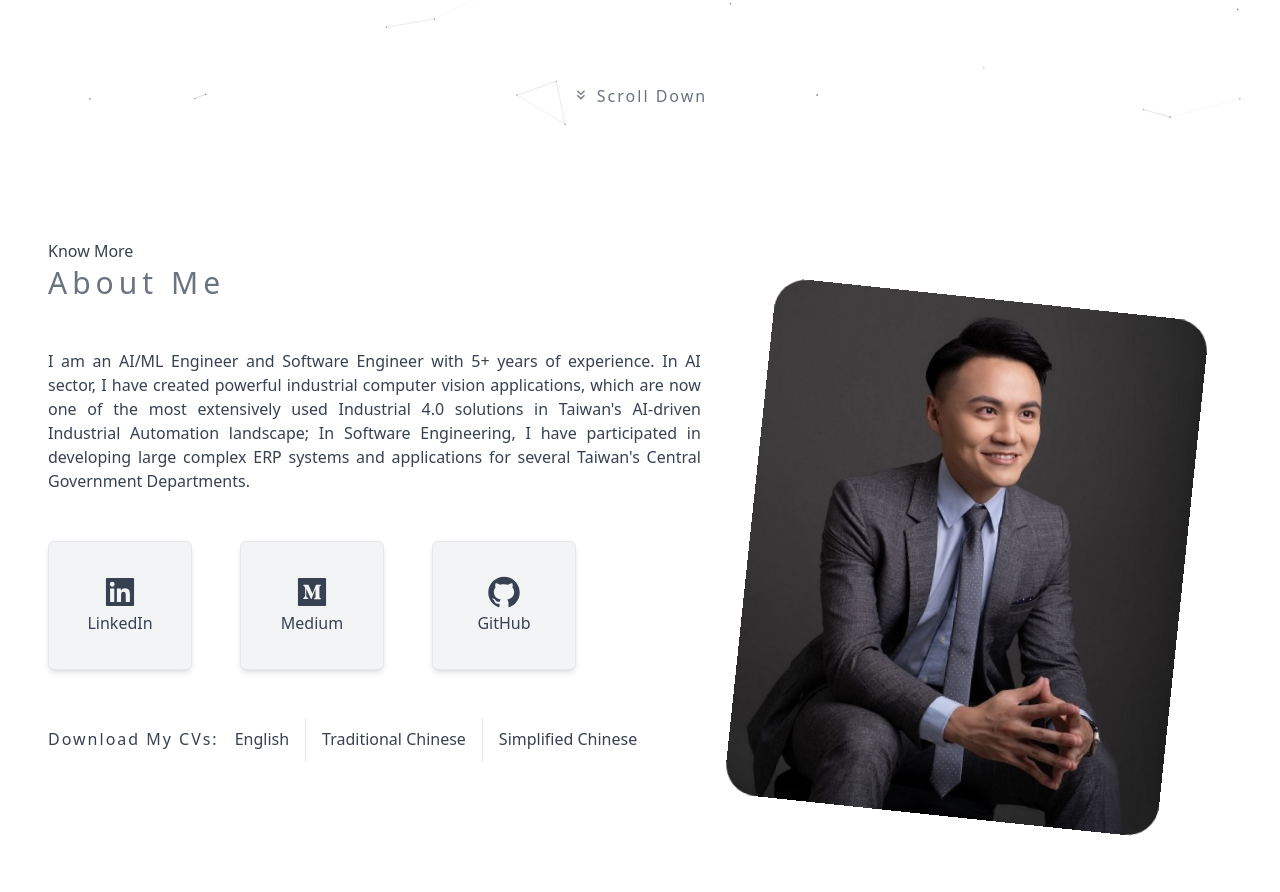
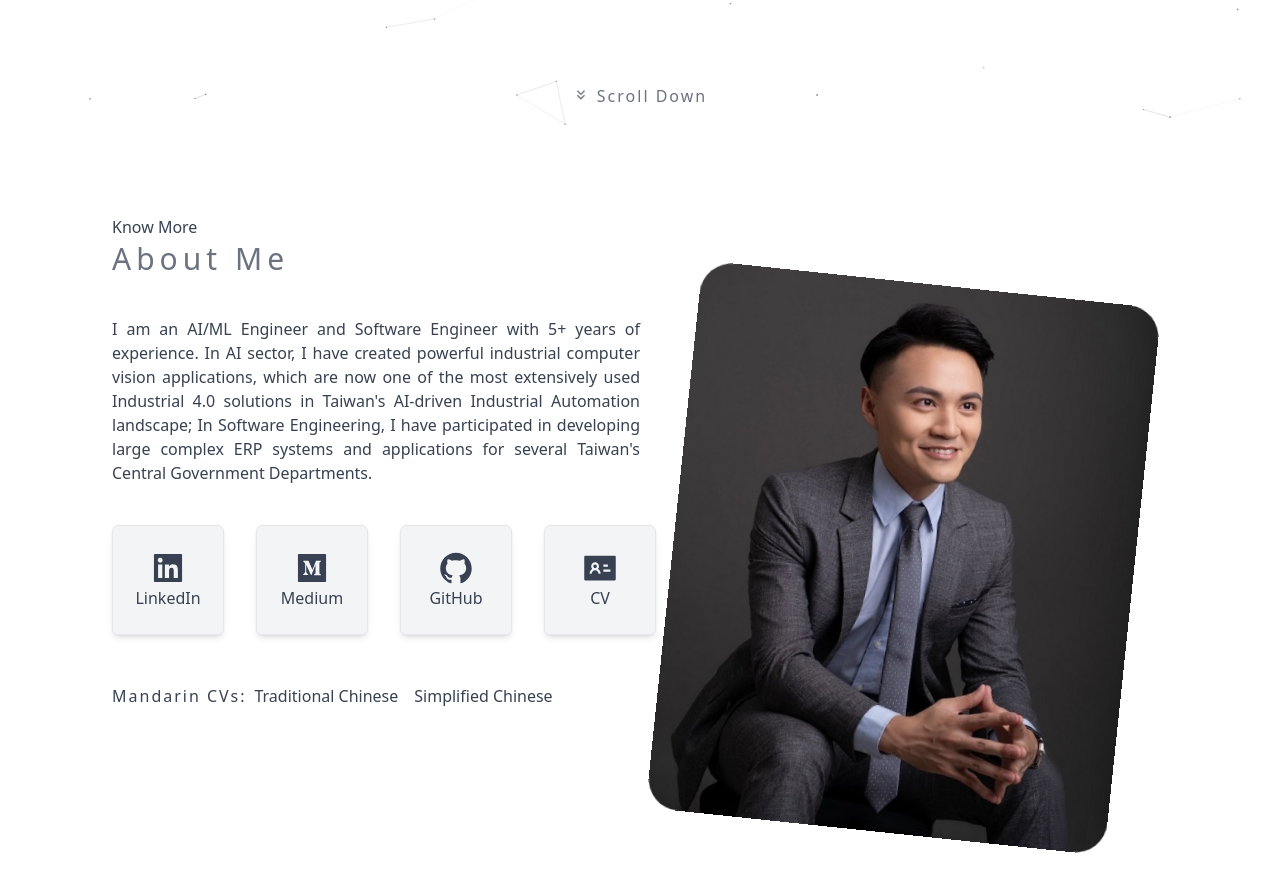
Before and after one commit to andrewtclin/personal-portfolio, a React (Create React App) app: page / in a window 1280 px wide. Shown: the part 674-1566 px from the top of the page. Built offline with nearby package versions, Linux system fonts and the light colour scheme.

Commit message:
Completing about page

```diff
--- a/src/components/header/Header.css
+++ b/src/components/header/Header.css
@@ -1,5 +1,5 @@
 .header {
-  @apply h-20 px-12 flex justify-between items-center gap-[0.8rem] backdrop-blur-[15px] text-primaryVariantColor fixed top-0;
+  @apply h-20 px-12 flex justify-between items-center gap-[0.8rem] bg-white w-full text-primaryVariantColor fixed top-0 z-20;
 }
 
 .headerInfo {
--- a/src/components/navPanel/Nav.css
+++ b/src/components/navPanel/Nav.css
@@ -1,5 +1,5 @@
 .navList {
-  @apply flex items-center p-2 text-primaryVariantColor bg-[rgba(0,0,0,0.1)] gap-[0.8rem] rounded-[3rem] md:rounded-sm backdrop-blur-[15px] opacity-80 fixed bottom-2 left-1/2 translate-x-[-50%] md:right-0 md:left-auto md:translate-x-0 md:top-0 md:bottom-auto md:bg-white md:h-20 md:px-12;
+  @apply flex items-center p-2 text-primaryVariantColor bg-[rgba(0,0,0,0.1)] gap-[0.8rem] rounded-[3rem] md:rounded-sm backdrop-blur-[15px] opacity-80 fixed bottom-2 left-1/2 translate-x-[-50%] md:right-0 md:left-auto md:translate-x-0 md:top-0 md:bottom-auto md:bg-white md:h-20 md:px-12 z-30;
 }
 
 .navMenuIcon {
@@ -15,5 +15,5 @@
 }
 
 .nav > a {
-  @apply text-2xl md:text-2xl cursor-pointer bg-transparent p-[0.9rem] rounded-sm hover:-translate-y-1 duration-150 hover:text-primaryVariantColor ease-in-out transition-transform md:hidden absolute top-0 right-0 m-4 mr-12;
+  @apply text-2xl md:text-2xl cursor-pointer bg-transparent p-[0.9rem] rounded-sm hover:-translate-y-1 duration-150 hover:text-primaryVariantColor ease-in-out transition-transform md:hidden fixed top-0 right-0 m-4 mr-12 z-30;
 }
--- a/src/pages/About/About.css
+++ b/src/pages/About/About.css
@@ -1,13 +1,13 @@
 .about {
-  @apply h-screen w-full pt-20 md:pt-28 px-12 flex flex-col md:flex-row justify-center items-center;
+  @apply h-screen w-full pt-20 md:pt-28 px-12 md:px-28 flex flex-col lg:flex-row justify-center items-center;
 }
 
 .aboutLeft {
-  @apply flex-[0.6] w-full h-full flex flex-col justify-start items-start gap-y-12 text-justify;
+  @apply mb-12 w-full h-full flex flex-col justify-start items-start gap-y-10  text-justify;
 }
 
 .aboutLeftTitle {
-  @apply flex flex-col justify-start items-start;
+  @apply w-full flex flex-col justify-start items-center lg:items-start;
 }
 
 .aboutLeftTitleSub {
@@ -15,23 +15,23 @@
 }
 
 .aboutLeftTitleMain {
-  @apply tracking-[5px] text-3xl font-medium text-primaryColor;
+  @apply tracking-[5px] text-2xl lg:text-3xl font-medium text-primaryColor;
 }
 
 .aboutLeftSummary {
-  @apply text-base;
+  @apply text-sm sm:text-base;
 }
 
 .aboutLeftSocialGroups {
-  @apply flex justify-center items-center gap-x-12;
+  @apply w-full grid grid-cols-2 sm:grid-cols-4 gap-4 place-items-center lg:place-items-start lg:gap-x-12;
 }
 
 .aboutLeftSocialGroup {
-  @apply flex flex-col justify-center items-center bg-variant rounded-md p-8 w-36 shadow-md border border-gray-200 cursor-pointer hover:bg-transparent transition ease-in-out duration-150;
+  @apply flex flex-col justify-center items-center bg-variant rounded-md p-6 w-28 shadow-md border border-gray-200 cursor-pointer hover:bg-transparent transition ease-in-out duration-150;
 }
 
 .aboutLeftSocialGroup > p {
-  @apply font-medium;
+  @apply font-medium text-base;
 }
 
 .aboutLeftSocialIcon {
@@ -39,25 +39,32 @@
 }
 
 .aboutLeftCVGroups {
-  @apply flex justify-center items-center gap-x-2;
+  @apply w-full flex justify-center items-center lg:justify-start;
 }
 
 .aboutLeftCVGroups > p {
-  @apply tracking-[2px];
+  @apply tracking-[2px] text-center;
 }
 
 .aboutLeftCV {
-  @apply p-2 text-center hover:scale-110 transition duration-100 ease-in-out font-medium  pr-4;
-}
-
-.aboutLeftCVBorder {
-  @apply border-r;
+  @apply p-2 text-center hover:scale-110 transition duration-100 ease-in-out font-medium;
 }
 
 .aboutRight {
-  @apply flex-[0.4] w-full h-full mx-12 flex justify-center items-center pb-12;
+  @apply mb-12 w-full h-full hidden lg:flex justify-center items-center;
 }
 
 .aboutRightPic {
-  @apply object-cover w-full h-auto rounded-[2rem] rotate-6 transition duration-[400] ease-in-out hover:rotate-0;
+  @apply object-cover relative -mr-28 xl:-mr-0 lg:h-96 xl:h-[80%] rounded-[2rem] rotate-6 transition duration-[400] ease-in-out hover:rotate-0;
 }
+
+/*
+.aboutRight {
+  @apply w-[16rem] h-[24rem] xl:w-[20rem] xl:h-[26rem] -mb-16 mt-16 pt-16 xl:pt-8 pb-6 bg-gradient-to-t from-transparent to-primaryColor rounded-t-[12rem] rounded-r-[12rem] overflow-hidden absolute bottom-0;
+}
+
+.aboutRightPic {
+  @apply block w-full object-cover;
+}
+
+*/
--- a/src/pages/About/About.jsx
+++ b/src/pages/About/About.jsx
@@ -30,14 +30,10 @@ function About() {
           ))}
         </div>
         <div className="aboutLeftCVGroups">
-          <p>Download My CVs:</p>
+          <p>Mandarin CVs:</p>
           {cvGroups.map((cv, idx) => (
             <a
-              className={
-                idx === cvGroups.length - 1
-                  ? "aboutLeftCV"
-                  : "aboutLeftCV aboutLeftCVBorder"
-              }
+              className="aboutLeftCV"
               key={cv["name"]}
               href={cv["link"]}
               target="_blank"
--- a/src/pages/Home/Home.css
+++ b/src/pages/Home/Home.css
@@ -1,5 +1,5 @@
 .home {
-  @apply h-screen w-full pt-12 md:pt-28 px-12 flex flex-col md:flex-row justify-center items-center md:gap-x-24 xl:gap-x-40 gap-y-8;
+  @apply h-screen w-full pt-12 md:pt-28 px-12 md:px-28 flex flex-col md:flex-row justify-center items-center md:gap-x-24 xl:gap-x-40 gap-y-8;
 }
 
 .homeDescription {
--- a/src/utils/data.js
+++ b/src/utils/data.js
@@ -11,6 +11,7 @@ import {
   AiFillLinkedin,
   AiFillMediumSquare,
   AiFillGithub,
+  AiFillIdcard,
 } from "react-icons/ai";
 
 //#region Header
@@ -44,6 +45,11 @@ export const socialMedia = [
     icon: <AiFillGithub />,
     link: "https://github.com/andrewtclin/",
   },
+  {
+    name: "CV",
+    icon: <AiFillIdcard />,
+    link: "https://drive.google.com/file/d/16oDl6uHZiTqCTZ4N2gaJCpFiKgTQNqCO/view?usp=sharing",
+  },
 ];
 
 export const myName = "Ta-Chun Lin | TC.";
@@ -60,10 +66,10 @@ export const summary =
   "I am an AI/ML Engineer and Software Engineer with 5+ years of experience. In AI sector, I have created powerful industrial computer vision applications, which are now one of the most extensively used Industrial 4.0 solutions in Taiwan's AI-driven Industrial Automation landscape; In Software Engineering, I have participated in developing large complex ERP systems and applications for several Taiwan's Central Government Departments.";
 
 export const cvGroups = [
-  {
-    name: "English",
-    link: "https://drive.google.com/file/d/16oDl6uHZiTqCTZ4N2gaJCpFiKgTQNqCO/view?usp=sharing",
-  },
+  // {
+  //   name: "English",
+  //   link: "https://drive.google.com/file/d/16oDl6uHZiTqCTZ4N2gaJCpFiKgTQNqCO/view?usp=sharing",
+  // },
   {
     name: "Traditional Chinese",
     link: "https://drive.google.com/file/d/1dCNINJKG60k7q5Ymi1sbCJsaU2sXHHU6/view?usp=sharing",
```
